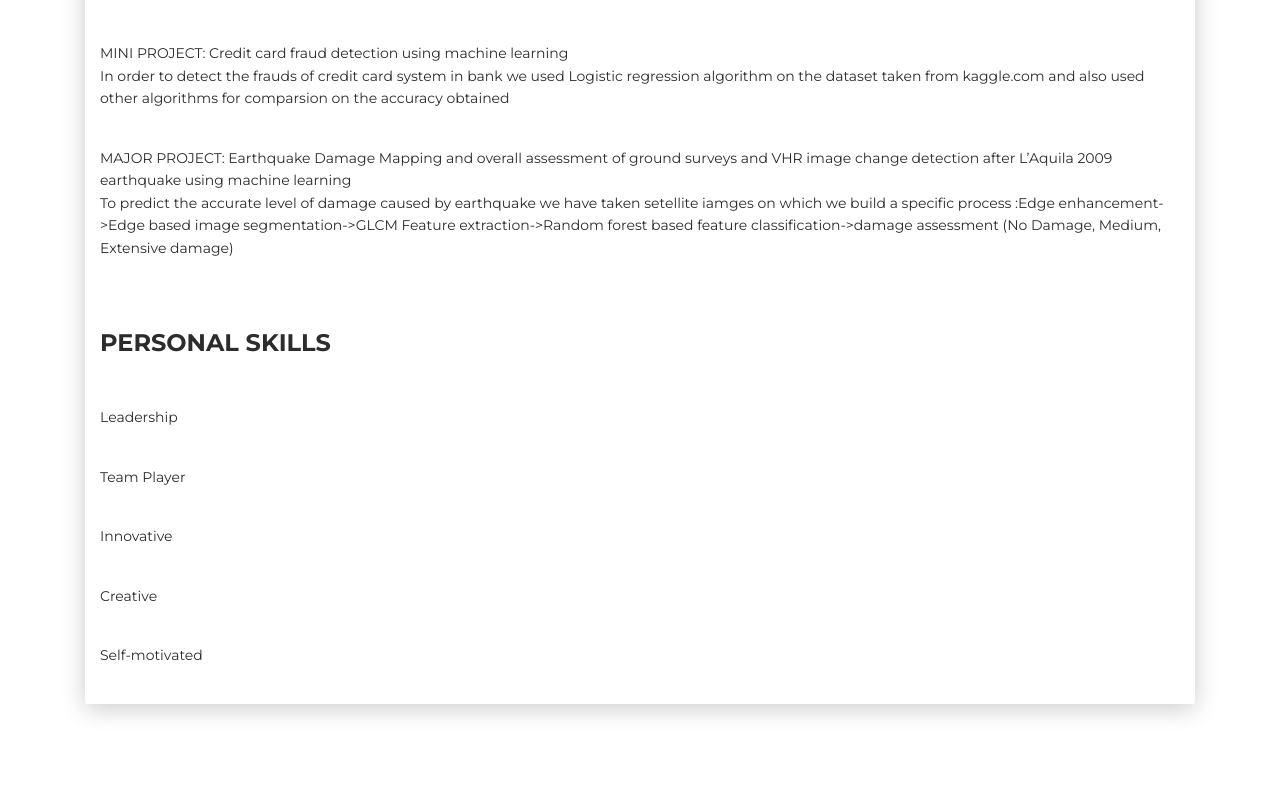
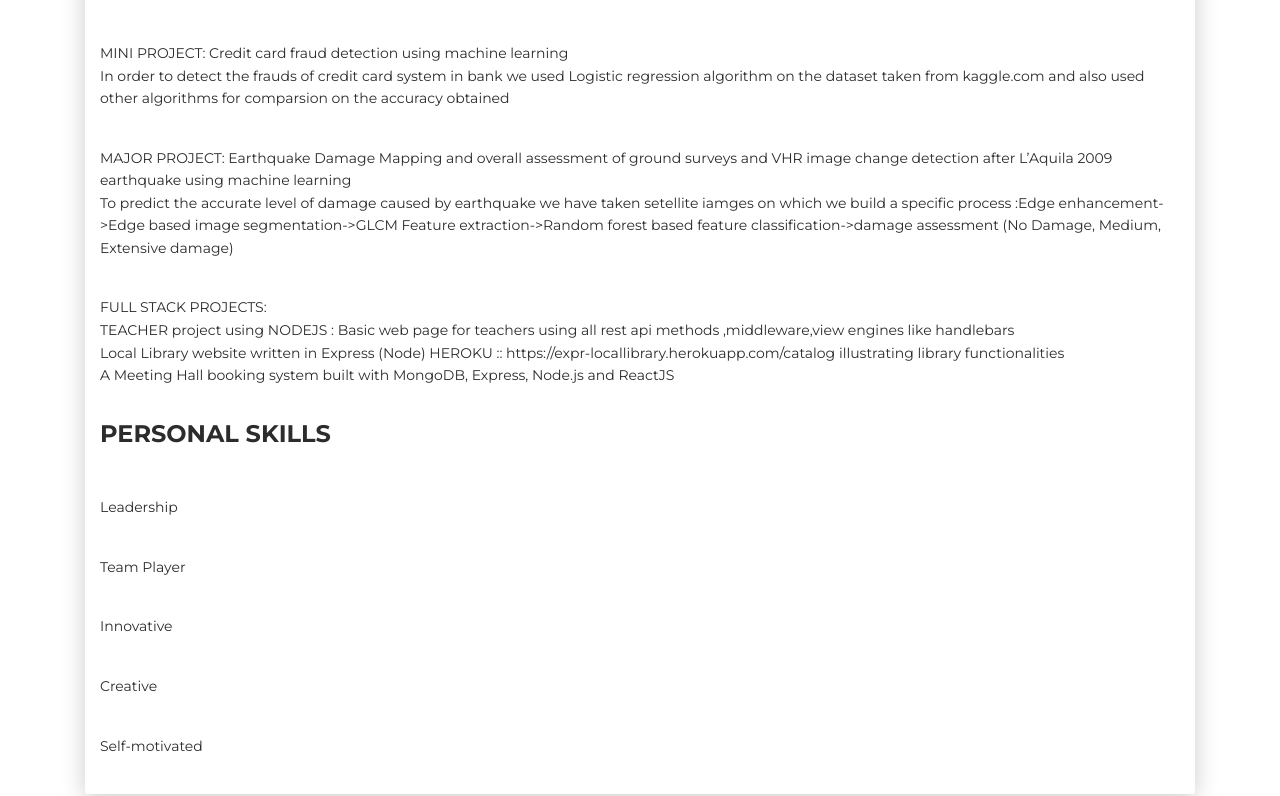
Before and after one commit to Aishwaryakotharu/portofolio, a website: page index.html in a window 1280 px wide. Shown: the part 4887-5683 px from the top of the page. Drawn offline with Linux system fonts and the light colour scheme.

Commit message:
Update index.html

```diff
--- a/index.html
+++ b/index.html
@@ -353,9 +353,9 @@ aishwarya-k-671398160" rel="tooltip" title="Follow me on Linkedin"><i class="fa
 
 
                 <div class="h4 mb-4 text-left title">PROEJECTS</div><br>
-                <p> MINI PROJECT: Credit card fraud detection using machine learning<br>    In order to detect the frauds of credit card system in bank we used Logistic regression algorithm on the dataset taken from kaggle.com and also used other algorithms for comparsion on the accuracy obtained</p><br>
-                <p> MAJOR PROJECT: Earthquake Damage Mapping and overall assessment of ground surveys and VHR image change detection after L’Aquila 2009 earthquake using machine learning<br>  To predict the accurate level of damage caused by earthquake we have taken setellite iamges on which  we build a specific process :Edge enhancement->Edge based image segmentation->GLCM Feature extraction->Random forest based feature classification->damage assessment (No Damage, Medium, Extensive damage) </p><br>
-
+                <p> MINI PROJECT:   Credit card fraud detection using machine learning<br>    In order to detect the frauds of credit card system in bank we used Logistic regression algorithm on the dataset taken from kaggle.com and also used other algorithms for comparsion on the accuracy obtained</p><br>
+                <p> MAJOR PROJECT:  Earthquake Damage Mapping and overall assessment of ground surveys and VHR image change detection after L’Aquila 2009 earthquake using machine learning<br>  To predict the accurate level of damage caused by earthquake we have taken setellite iamges on which  we build a specific process :Edge enhancement->Edge based image segmentation->GLCM Feature extraction->Random forest based feature classification->damage assessment (No Damage, Medium, Extensive damage) </p><br>
+                <p>FULL STACK PROJECTS: <br>TEACHER project using NODEJS : Basic web page for teachers using all rest api methods ,middleware,view engines like handlebars<br>Local Library website written in Express (Node) HEROKU :: https://expr-locallibrary.herokuapp.com/catalog illustrating library functionalities <br>A Meeting Hall booking system built with MongoDB, Express, Node.js and ReactJS</p>
 
 
                   <div class="h4 mb-4 text-left title">PERSONAL SKILLS </div><br>
```
